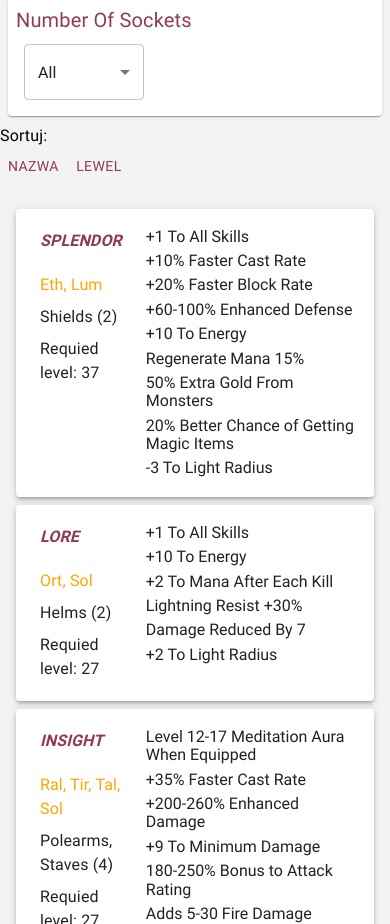
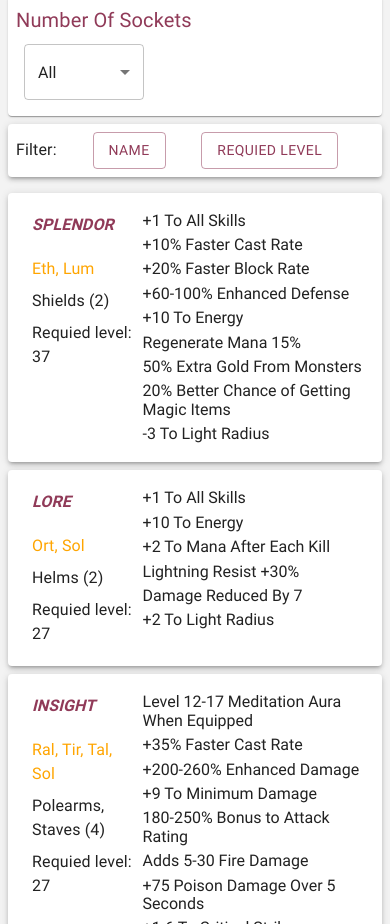
Before and after one commit to KrzysztofZiemski/runeworld_diablo2, a React (Create React App) app: page / in a window 390 px wide. Shown: the part 1761-2685 px from the top of the page. Built offline with nearby package versions, Linux system fonts and the light colour scheme.

Commit message:
add filter button tu mobile

```diff
--- a/src/components/ItemsBody/ItemsListMobile.tsx
+++ b/src/components/ItemsBody/ItemsListMobile.tsx
@@ -1,5 +1,6 @@
 import {
   Button,
+  Card,
   Grid,
   List,
   ListItem,
@@ -8,14 +9,33 @@
   Typography,
 } from "@mui/material";
 import { makeStyles } from "@mui/styles";
+import { useIntl } from "react-intl";
 import { SortConfig } from "../../hooks/useSort";
+import { FilterFields } from "../../types/filter";
 import { Order } from "../../types/order";
 import { Row } from "./ItemsBody";
 
 //@ts-ignore
 const useStyles = makeStyles((theme: Theme) => ({
+  filter: {
+    display: "flex",
+    justifyContent: "space-evenly",
+    alignItems: "center",
+    flexWrap: "wrap",
+    margin: `0 ${theme.spacing(1)} !important`,
+    padding: `${theme.spacing(1)} !important`,
+  },
+  filterButtonContainer: {
+    flexGrow: 1,
+    display: "flex",
+    justifyContent: "space-evenly",
+  },
+  filterButton: {
+    flexShink: 0,
+    whiteSpace: "nowrap",
+  },
   list: {
-    padding: `${theme.spacing(2)} !important`,
+    padding: `${theme.spacing(1)} !important`,
     "& li": {
       backgroundColor: `${theme.palette.grey} !important`,
     },
@@ -62,6 +82,7 @@
   config: SortConfig;
 }) {
   const classes = useStyles();
+  const intl = useIntl();
 
   const handleSort = (nameField: string) => {
     const newOrdet =
@@ -76,14 +97,44 @@
       order: newOrdet,
     });
   };
+  const FilterByNameText = intl.formatMessage({
+    id: `tableHeaders.${FilterFields.name}`,
+  });
+  const FilterByNameLvlText = intl.formatMessage({
+    id: `tableHeaders.${FilterFields.reqLvl}`,
+  });
 
   return (
     <>
-      <Grid>
-        <Typography>Sortuj:</Typography>
-        <Button onClick={() => handleSort("name")}>Nazwa</Button>
-        <Button onClick={() => handleSort("reqLvl")}>Lewel</Button>
-      </Grid>
+      <Card className={classes.filter} elevation={3}>
+        <Typography>
+          {intl.formatMessage({
+            id: "other.filter",
+            defaultMessage: "Filter",
+          })}
+          :{" "}
+        </Typography>
+        <Grid className={classes.filterButtonContainer}>
+          <Button
+            className={classes.filterButton}
+            variant={
+              config?.field === FilterFields.name ? "contained" : "outlined"
+            }
+            onClick={() => handleSort(FilterFields.name)}
+          >
+            {FilterByNameText}
+          </Button>
+          <Button
+            className={classes.filterButton}
+            variant={
+              config?.field === FilterFields.reqLvl ? "contained" : "outlined"
+            }
+            onClick={() => handleSort(FilterFields.reqLvl)}
+          >
+            {FilterByNameLvlText}
+          </Button>
+        </Grid>
+      </Card>
       <List className={classes.list}>
         {rows.map(({ name, allowed, reqLvl, stats, runes, sockets }, index) => {
           return (
--- a/src/i18n/en.json
+++ b/src/i18n/en.json
@@ -16,7 +16,8 @@
     "selectAll": "Select all",
     "unselectAll": "Unselect all",
     "all": "All",
-    "contact": "Contact"
+    "contact": "Contact",
+    "filter": "Filter"
   },
   "ItemType": {
     "Polearms": "Polearms",
--- a/src/i18n/pl.json
+++ b/src/i18n/pl.json
@@ -16,7 +16,8 @@
     "selectAll": "Zaznacz Wszystkie",
     "unselectAll": "Odznacz Wszystkie",
     "all": "Wszystkie",
-    "contact": "Kontakt"
+    "contact": "Kontakt",
+    "filter": "Filtruj"
   },
   "ItemType": {
     "Polearms": "Broń Drzewcowa",
```
